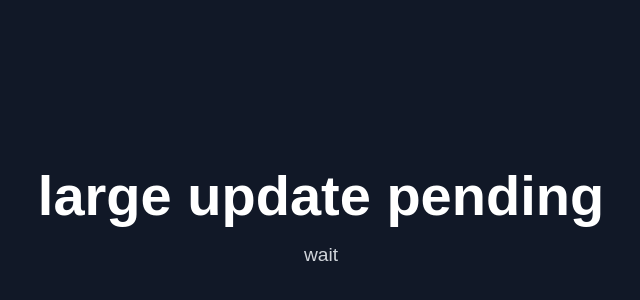
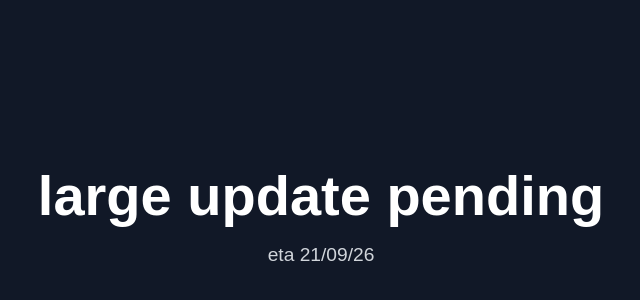
Before and after one commit to tizz3r-dev/Spellstorm, a plain HTML site: page index.html in a window 1280 px wide. Shown: the part 186-486 px from the top of the page, 319-959 px from the left. Drawn offline with Linux system fonts and the light colour scheme.

Commit message:
Update index.html

```diff
--- a/index.html
+++ b/index.html
@@ -3,7 +3,7 @@
 <head>
   <meta charset="UTF-8">
   <meta name="viewport" content="width=device-width, initial-scale=1.0">
-  <title>Now Closed</title>
+  <title>Now Closed, rest on Electron</title>
   <style>
     * {
       margin: 0;
@@ -41,7 +41,7 @@
 <body>
   <div class="container">
     <h1>large update pending</h1>
-    <p>wait</p>
+    <p>eta 21/09/26</p>
   </div>
 </body>
 </html>
```
